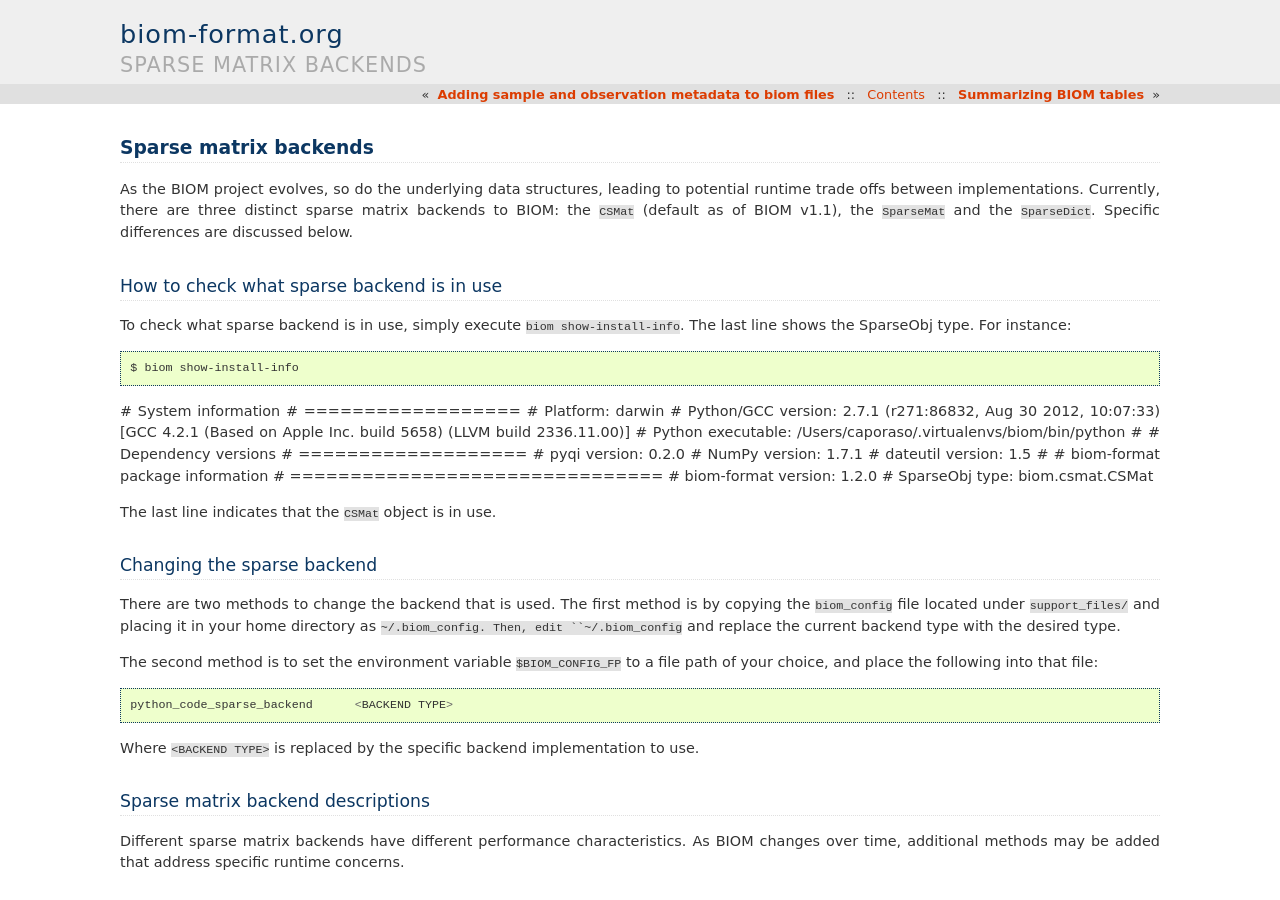
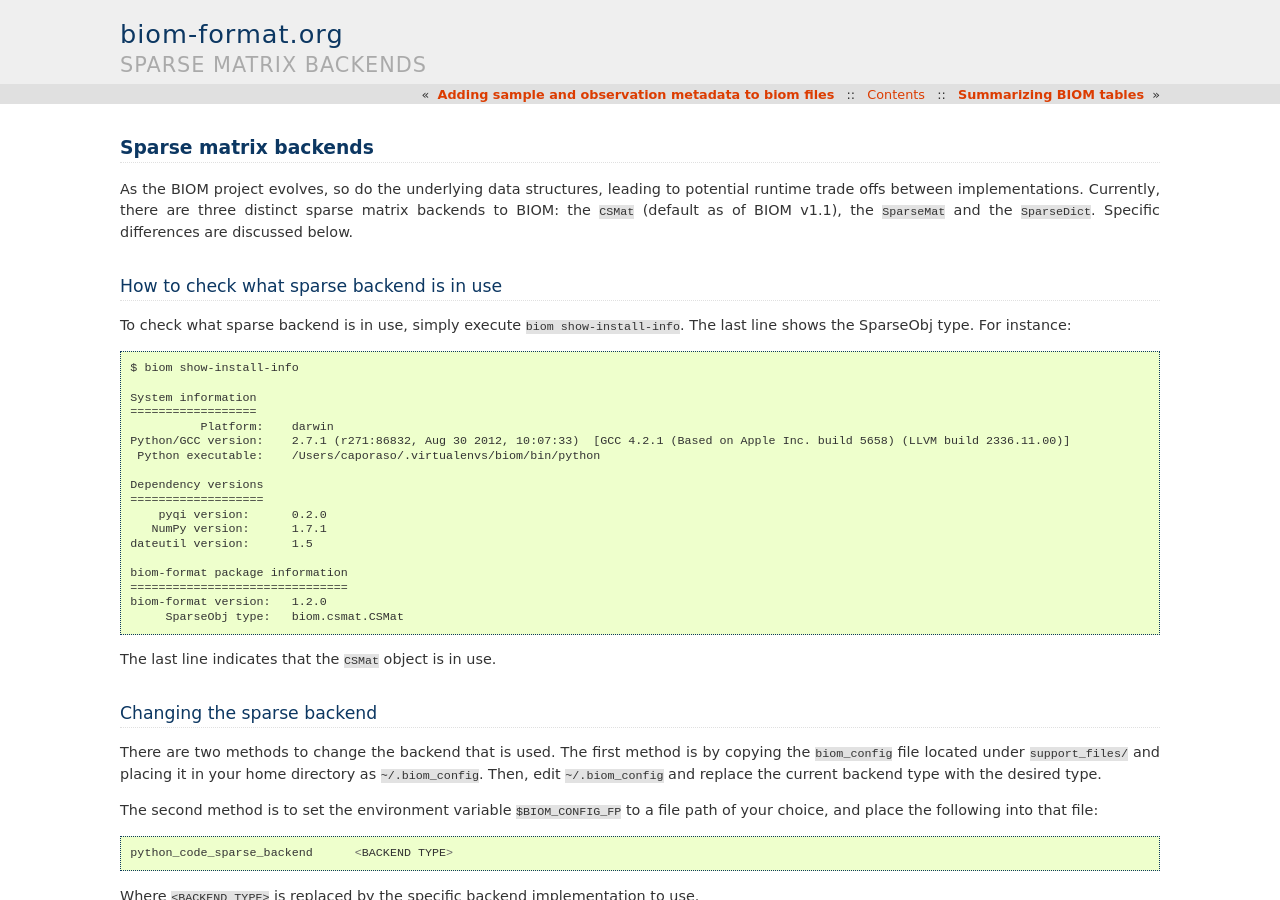
Before and after one commit to biocore/biom-format, a Sphinx documentation site: the page built from doc/documentation/change_sparse_backend.rst, in a window 1280 px wide and 900 px high. Built offline with Sphinx 7.4.7, drawn with Linux system fonts in a browser that asks for light colours; part of the change alters nothing that is shown.

```diff
--- a/doc/documentation/change_sparse_backend.rst
+++ b/doc/documentation/change_sparse_backend.rst
@@ -11,31 +11,31 @@ How to check what sparse backend is in use
 
 To check what sparse backend is in use, simply execute ``biom show-install-info``. The last line shows the SparseObj type. For instance::
 
-	$ biom show-install-info
+ $ biom show-install-info
 
-# System information
-# ==================
-#           Platform:	darwin
-# Python/GCC version:	2.7.1 (r271:86832, Aug 30 2012, 10:07:33)  [GCC 4.2.1 (Based on Apple Inc. build 5658) (LLVM build 2336.11.00)]
-#  Python executable:	/Users/caporaso/.virtualenvs/biom/bin/python
-#
-# Dependency versions
-# ===================
-#     pyqi version:	0.2.0
-#    NumPy version:	1.7.1
-# dateutil version:	1.5
-#
-# biom-format package information
-# ===============================
-# biom-format version:	1.2.0
-#      SparseObj type:	biom.csmat.CSMat
+ System information
+ ==================
+           Platform:	darwin
+ Python/GCC version:	2.7.1 (r271:86832, Aug 30 2012, 10:07:33)  [GCC 4.2.1 (Based on Apple Inc. build 5658) (LLVM build 2336.11.00)]
+  Python executable:	/Users/caporaso/.virtualenvs/biom/bin/python
+
+ Dependency versions
+ ===================
+     pyqi version:	0.2.0
+    NumPy version:	1.7.1
+ dateutil version:	1.5
+
+ biom-format package information
+ ===============================
+ biom-format version:	1.2.0
+      SparseObj type:	biom.csmat.CSMat
 
 The last line indicates that the ``CSMat`` object is in use.
 
 Changing the sparse backend
 ===========================
 
-There are two methods to change the backend that is used. The first method is by copying the ``biom_config`` file located under ``support_files/`` and placing it in your home directory as ``~/.biom_config. Then, edit ``~/.biom_config`` and replace the current backend type with the desired type.
+There are two methods to change the backend that is used. The first method is by copying the ``biom_config`` file located under ``support_files/`` and placing it in your home directory as ``~/.biom_config``. Then, edit ``~/.biom_config`` and replace the current backend type with the desired type.
 
 The second method is to set the environment variable ``$BIOM_CONFIG_FP`` to a file path of your choice, and place the following into that file::
 
```
